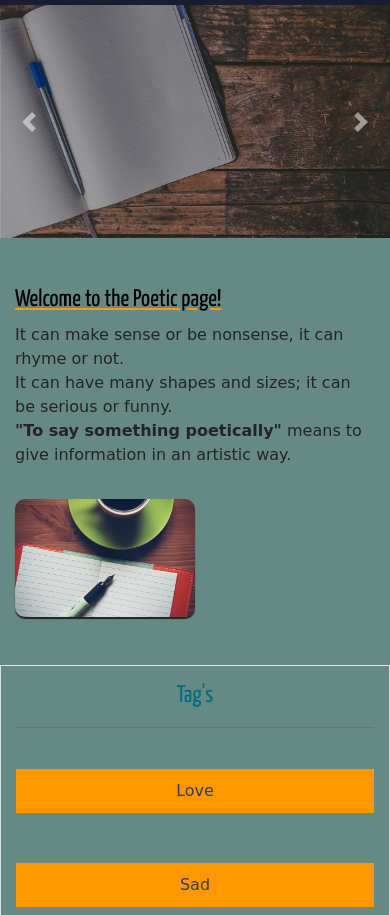
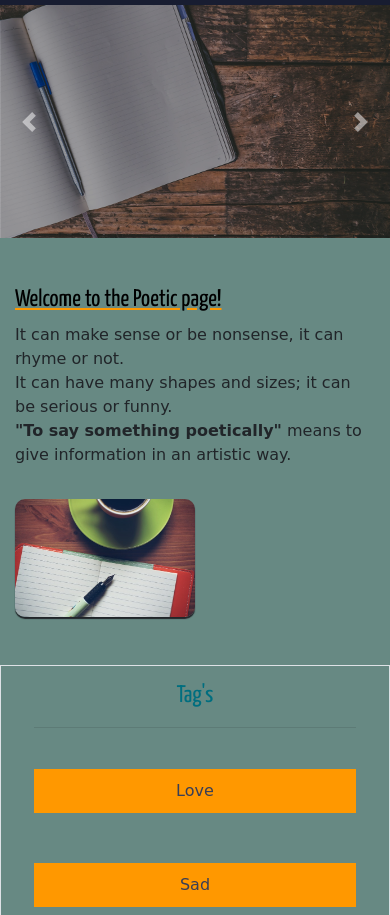
Before and after one commit to EkAnolkhi/EkAnolkhi.github.io, a plain HTML site: page index.html in a window 390 px wide. Shown: the part 185-1100 px from the top of the page. Drawn offline with nearby package versions, Linux system fonts and the light colour scheme; a web font is replaced by a local one.

Commit message:
Update media.css

```diff
--- a/css/media.css
+++ b/css/media.css
@@ -36,4 +36,10 @@
     .shubh_social_head {
         margin-top: 10px;
     }
+
+     .tab,.tab_head{
+        width: 90%;
+        margin: 0 5%;
+    }
+
 }
```
